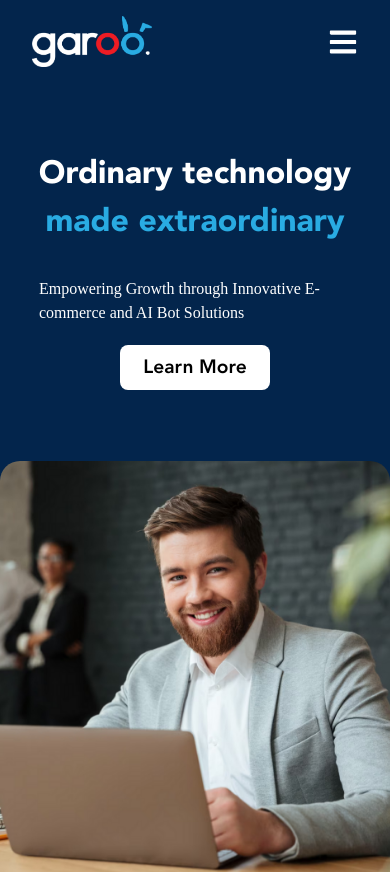
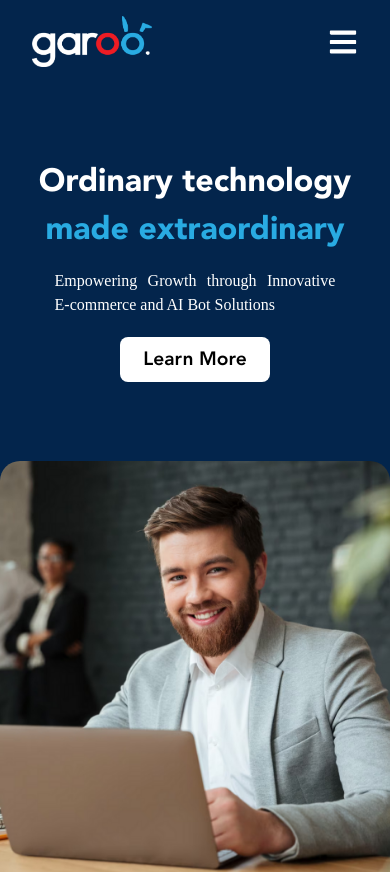
Before and after one commit to Kojimena/garooInc, a React (Vite) app: page / in a window 390 px wide. Shown: the top 872 px of the page. Built offline with nearby package versions, Linux system fonts and the light colour scheme; a web font is replaced by a local one.

Commit message:
Update Textdescbutton.css

```diff
--- a/src/components/Textdescbutton/Textdescbutton.css
+++ b/src/components/Textdescbutton/Textdescbutton.css
@@ -30,6 +30,8 @@
     }
 
     .textdescbutton p{
-        width: 80%;
+        width: 72%;
+        text-align: justify;
+        margin: 0;
     }
 }
```
